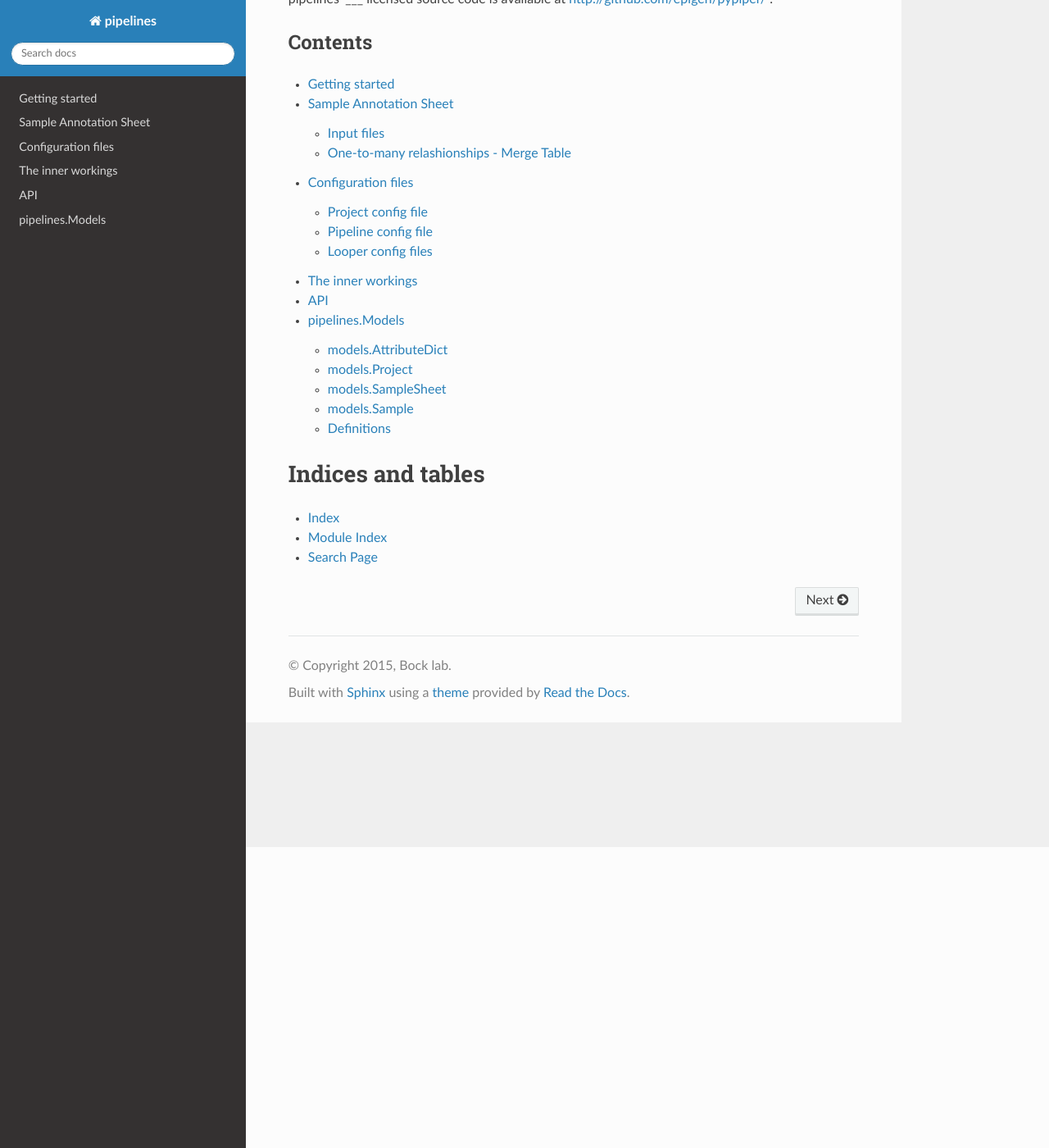
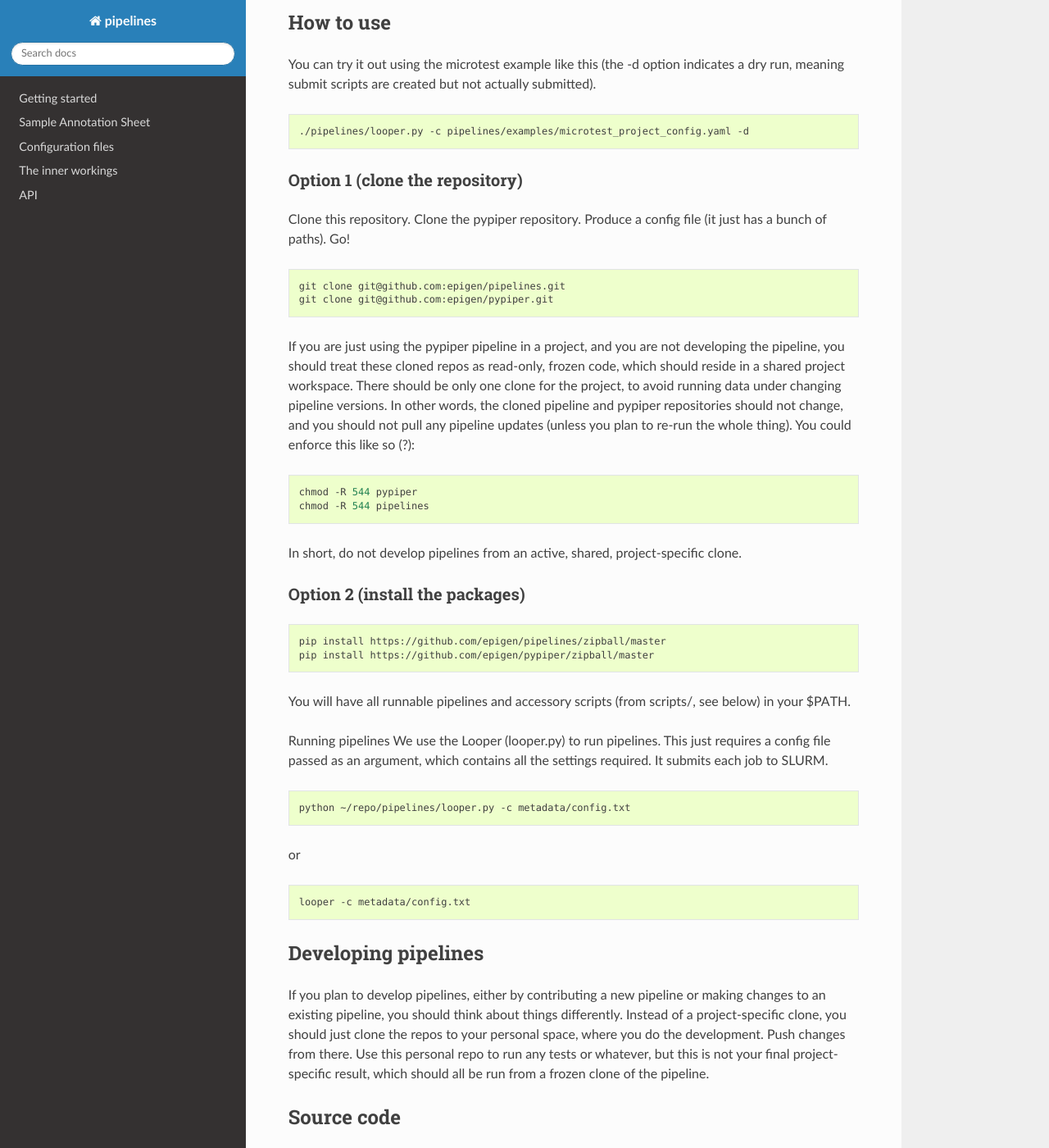
Before and after one commit to pepkit/peppy, a Sphinx documentation site: the page built from doc/source/index.rst, in a window 1280 px wide and 1400 px high, scrolled down 367 px. Shown: the whole window at 82% size. Built offline with Sphinx 7.4.7 and the Read the Docs theme 2.0.0, drawn with Linux system fonts in a browser that asks for light colours; pages that are not in the unit, such as notebooks, are missing from menus; some of the changed text lies outside the part shown.

```diff
--- a/doc/source/index.rst
+++ b/doc/source/index.rst
@@ -4,32 +4,98 @@ pipelines documentation
 
 the ``pipelines`` repository provides three things:
 
--   **pipelines:** aasd
--   **Looper:** asdads
--   **microtest data:** a set of small
+- **pipelines:** Pipelines used in-house for processing of most common NGS data types.
+- **Looper:** A program that manages the submission of a project's samples to the pipelines.
+- **microtest data:** A set of small files of various NGS data types used for quickly testing the pipelines.
 
 All pipelines use ``Pypiper`` to run.
 
-pipelines' ___ licensed source code is available at http://github.com/epigen/pypiper/ .
+How to use
+--------------------
+
+You can try it out using the microtest example like this (the -d option indicates a dry run, meaning submit scripts are created but not actually submitted).
+
+.. code-block:: bash
+
+    ./pipelines/looper.py -c pipelines/examples/microtest_project_config.yaml -d
+
+
+Option 1 (clone the repository)
+^^^^^^^^^^^^^^^^^^^^^^^^^^^^^^^
+
+Clone this repository.
+Clone the pypiper repository.
+Produce a config file (it just has a bunch of paths).
+Go!
+
+.. code-block:: bash
+
+    git clone git@github.com:epigen/pipelines.git
+    git clone git@github.com:epigen/pypiper.git
+
+If you are just using the pypiper pipeline in a project, and you are not developing the pipeline, you should treat these cloned repos as read-only, frozen code, which should reside in a shared project workspace. There should be only one clone for the project, to avoid running data under changing pipeline versions. In other words, the cloned pipeline and pypiper repositories should not change, and you should not pull any pipeline updates (unless you plan to re-run the whole thing). You could enforce this like so (?):
+
+.. code-block:: bash
+
+    chmod -R 544 pypiper
+    chmod -R 544 pipelines
+
+
+In short, do not develop pipelines from an active, shared, project-specific clone.
+
+Option 2 (install the packages)
+^^^^^^^^^^^^^^^^^^^^^^^^^^^^^^^
+
+.. code-block:: bash
+
+    pip install https://github.com/epigen/pipelines/zipball/master
+    pip install https://github.com/epigen/pypiper/zipball/master
+
+You will have all runnable pipelines and accessory scripts (from scripts/, see below) in your $PATH.
+
+Running pipelines
+We use the Looper (looper.py) to run pipelines. This just requires a config file passed as an argument, which contains all the settings required. It submits each job to SLURM.
+
+.. code-block:: bash
+
+    python ~/repo/pipelines/looper.py -c metadata/config.txt
+
+or
+
+.. code-block:: bash
+
+    looper -c metadata/config.txt
+
+
+Developing pipelines
+--------------------
+
+If you plan to develop pipelines, either by contributing a new pipeline or making changes to an existing pipeline, you should think about things differently. Instead of a project-specific clone, you should just clone the repos to your personal space, where you do the development. Push changes from there. Use this personal repo to run any tests or whatever, but this is not your final project-specific result, which should all be run from a frozen clone of the pipeline.
+
+
+Source code
+--------------------
+
+Source code is at http://github.com/epigen/pipelines/ .
 
 
 Contents
-^^^^^^^^
+--------
 
 .. toctree::
-   :maxdepth: 2
+    :maxdepth: 3
 
-   getting-started.rst
-   tutorials.rst
-   sample-annotation-sheet.rst
-   config-files.rst
-   pipelines.rst
-   the-inner-workings.rst
-   api.rst
+    getting-started.rst
+    sample-annotation-sheet.rst
+    config-files.rst
+    pipelines.rst
+    post-run.rst
+    the-inner-workings.rst
+    api.rst
 
 
 Indices and tables
-==================
+------------------
 
 * :ref:`genindex`
 * :ref:`modindex`
```
Also changed, not shown: doc/source/api.rst (+55 -15 lines), doc/source/getting-started.rst (+16 -0 lines).
